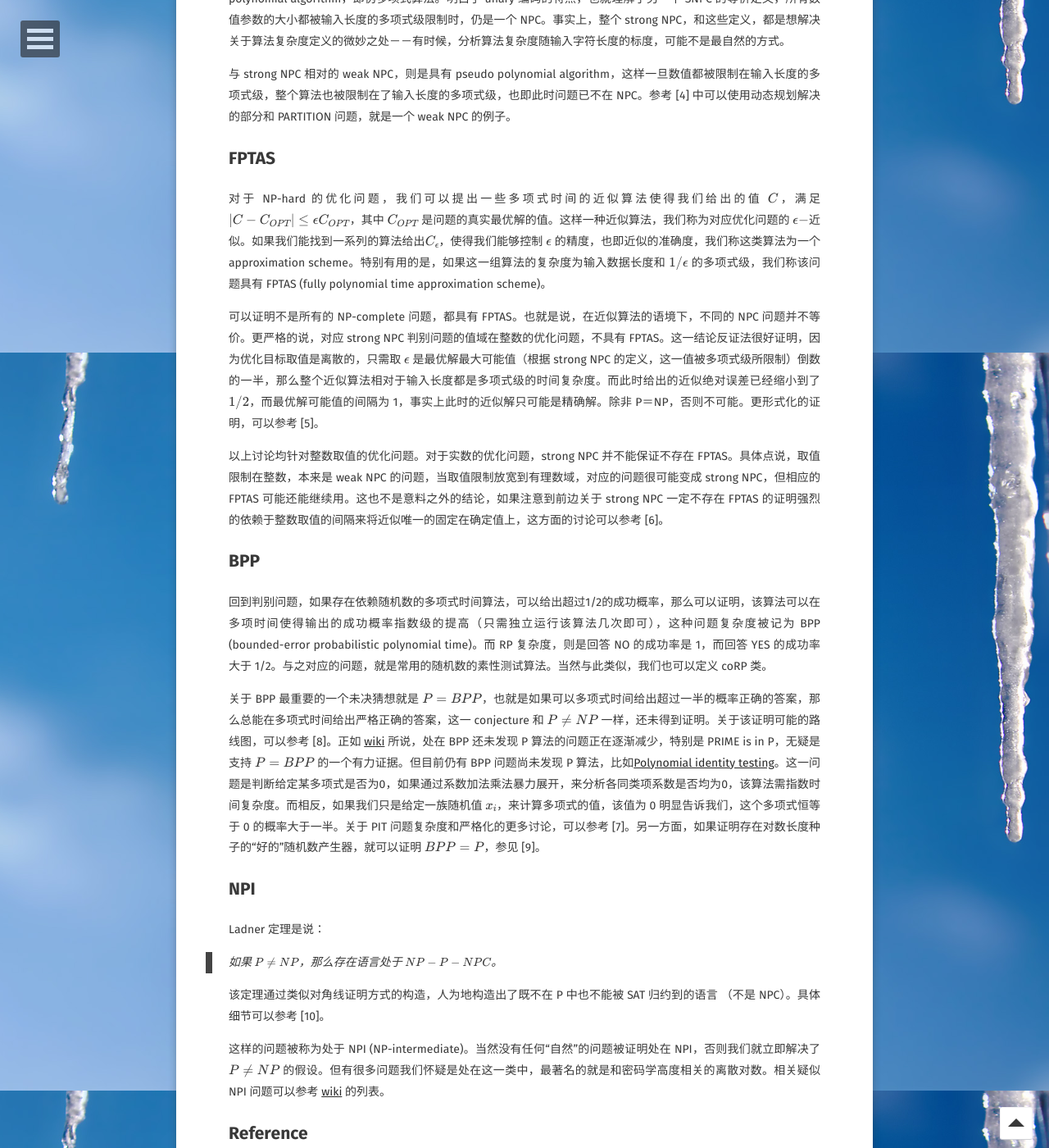
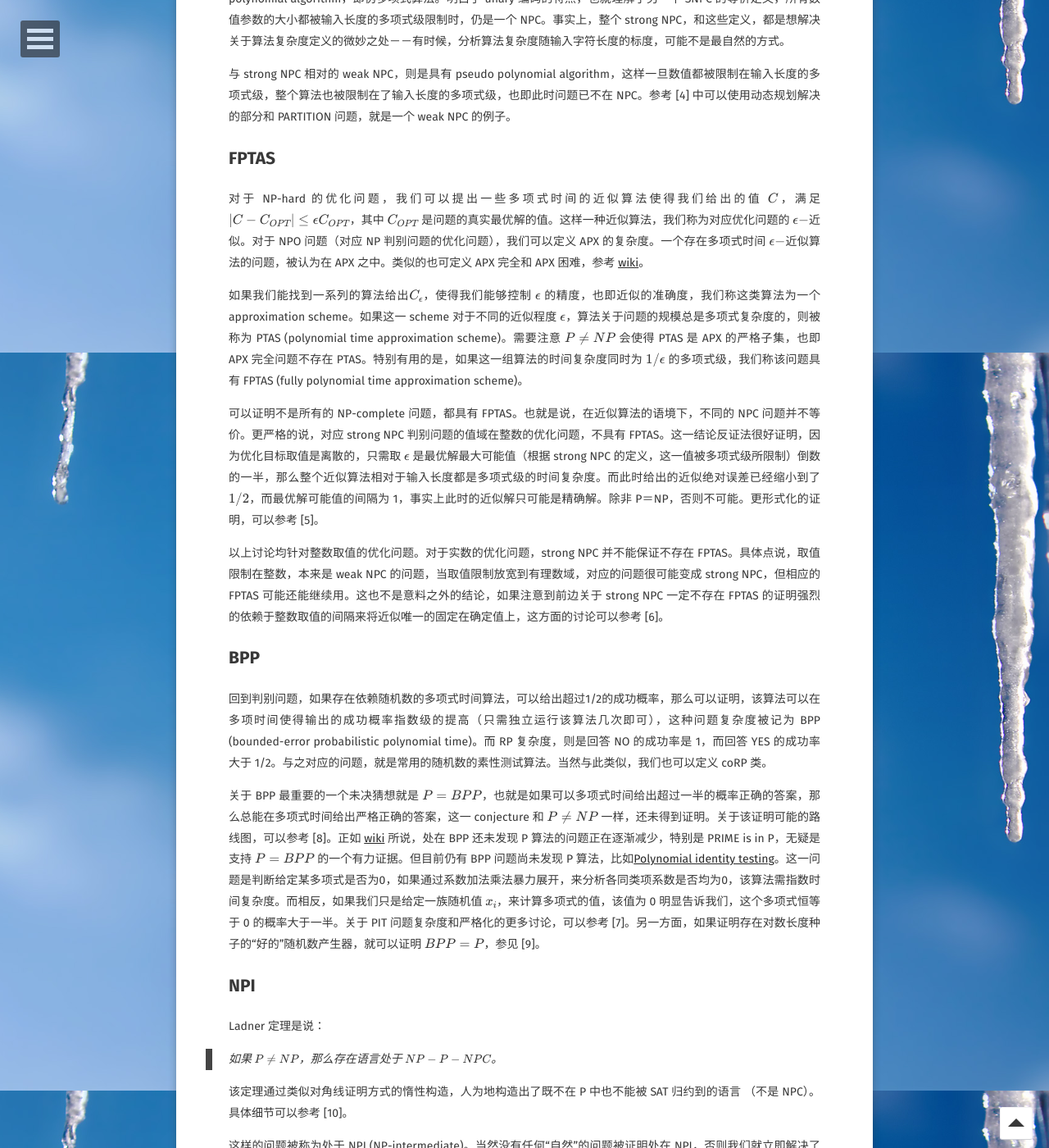
Before and after one commit to refraction-ray/refraction-ray.github.io, a Jekyll site: the page built from _posts/2018-10-08-计算复杂度理论概念备忘.md, in a window 1280 px wide and 1400 px high, scrolled down 2270 px. Shown: the whole window at 82% size. Built offline with Jekyll 4.4.1, drawn with Linux system fonts in a browser that asks for light colours; some web fonts are replaced; formulas are drawn with MathJax 3; comment, search, counter and statistics services are not loaded.

Commit message:
update complexity terms

```diff
--- a/_posts/2018-10-08-计算复杂度理论概念备忘.md
+++ b/_posts/2018-10-08-计算复杂度理论概念备忘.md
@@ -48,7 +48,9 @@ comments: true
 
 ## FPTAS
 
-对于 NP-hard 的优化问题，我们可以提出一些多项式时间的近似算法使得我们给出的值 $$C$$，满足 $$\vert{C-C_{OPT}}\vert\leq \epsilon C_{OPT}$$，其中 $$C_{OPT}$$ 是问题的真实最优解的值。这样一种近似算法，我们称为对应优化问题的 $$\epsilon-$$近似。如果我们能找到一系列的算法给出$$C_\epsilon$$，使得我们能够控制 $$\epsilon$$ 的精度，也即近似的准确度，我们称这类算法为一个 approximation scheme。特别有用的是，如果这一组算法的复杂度为输入数据长度和 $$1/\epsilon$$ 的多项式级，我们称该问题具有 FPTAS (fully polynomial time approximation scheme)。
+对于 NP-hard 的优化问题，我们可以提出一些多项式时间的近似算法使得我们给出的值 $$C$$，满足 $$\vert{C-C_{OPT}}\vert\leq \epsilon C_{OPT}$$，其中 $$C_{OPT}$$ 是问题的真实最优解的值。这样一种近似算法，我们称为对应优化问题的 $$\epsilon-$$近似。对于 NPO 问题（对应 NP 判别问题的优化问题），我们可以定义 APX 的复杂度。一个存在多项式时间 $$\epsilon-$$近似算法的问题，被认为在 APX 之中。类似的也可定义 APX 完全和 APX 困难，参考 [wiki](https://en.wikipedia.org/wiki/APX)。
+
+如果我们能找到一系列的算法给出$$C_\epsilon$$，使得我们能够控制 $$\epsilon$$ 的精度，也即近似的准确度，我们称这类算法为一个 approximation scheme。如果这一 scheme 对于不同的近似程度 $$\epsilon$$，算法关于问题的规模总是多项式复杂度的，则被称为 PTAS (polynomial time approximation scheme)。需要注意 $$P\neq NP$$ 会使得 PTAS 是 APX 的严格子集，也即 APX 完全问题不存在 PTAS。特别有用的是，如果这一组算法的时间复杂度同时为 $$1/\epsilon$$ 的多项式级，我们称该问题具有 FPTAS (fully polynomial time approximation scheme)。
 
 可以证明不是所有的 NP-complete 问题，都具有 FPTAS。也就是说，在近似算法的语境下，不同的 NPC 问题并不等价。更严格的说，对应 strong NPC 判别问题的值域在整数的优化问题，不具有 FPTAS。这一结论反证法很好证明，因为优化目标取值是离散的，只需取 $$\epsilon$$ 是最优解最大可能值（根据 strong NPC 的定义，这一值被多项式级所限制）倒数的一半，那么整个近似算法相对于输入长度都是多项式级的时间复杂度。而此时给出的近似绝对误差已经缩小到了 $$1/2$$，而最优解可能值的间隔为 1，事实上此时的近似解只可能是精确解。除非 P＝NP，否则不可能。更形式化的证明，可以参考 [5]。
 
@@ -66,7 +68,7 @@ Ladner 定理是说：
 
 > 如果 $$P\neq NP$$，那么存在语言处于 $$NP-P-NPC$$。
 
-该定理通过类似对角线证明方式的构造，人为地构造出了既不在 P 中也不能被 SAT 归约到的语言 （不是 NPC）。具体细节可以参考 [10]。
+该定理通过类似对角线证明方式的惰性构造，人为地构造出了既不在 P 中也不能被 SAT 归约到的语言 （不是 NPC）。具体细节可以参考 [10]。
 
 这样的问题被称为处于 NPI (NP-intermediate)。当然没有任何“自然”的问题被证明处在 NPI，否则我们就立即解决了 $$P\neq NP$$ 的假设。但有很多问题我们怀疑是处在这一类中，最著名的就是和密码学高度相关的离散对数。相关疑似 NPI 问题可以参考 [wiki](https://en.wikipedia.org/wiki/NP-intermediate) 的列表。
 
```
